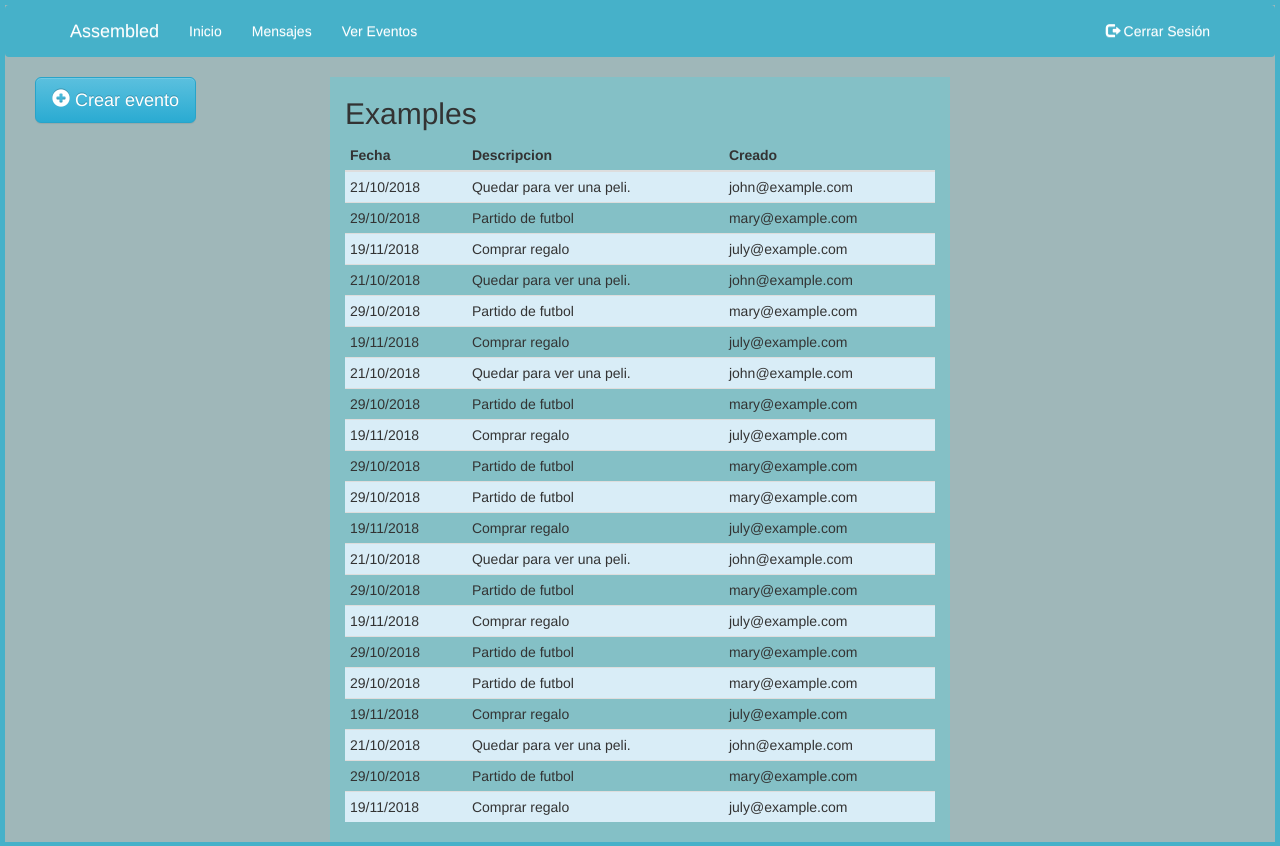
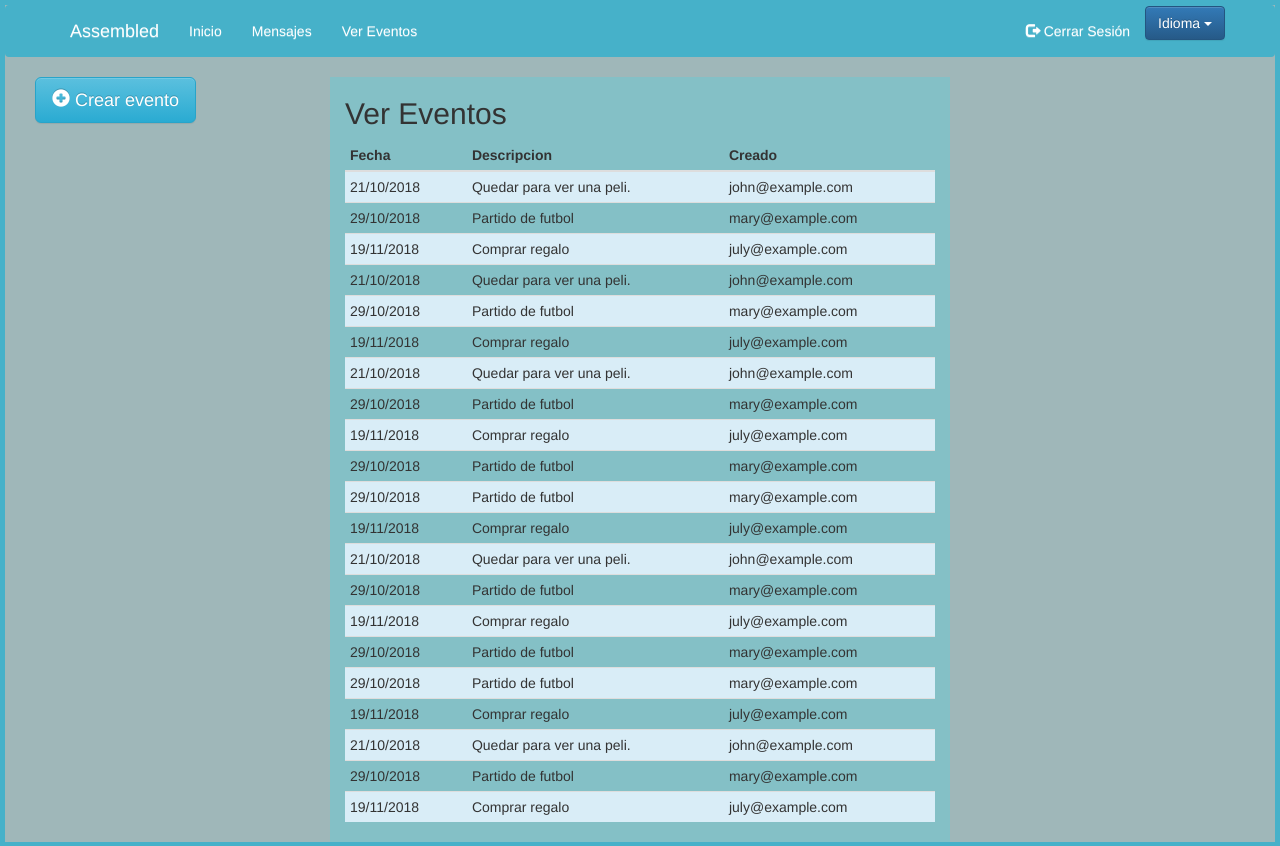
Before and after one commit to Eldam/ProyectoTSW, a PHP site: page /Controllers/index_controller.php in a window 1280 px wide. Shown: the top 846 px of the page. Run offline with PHP 8.4, Linux system fonts and the light colour scheme; the visitor is signed in with stand-in values (Sample User, id 1); some libraries are stand-ins or nearby versions.

Commit message:
Add button to change language

```diff
--- a/Lang/en.php
+++ b/Lang/en.php
@@ -7,6 +7,11 @@ $lang = array(
 	"checkIn" => "Check in",
     "Login" => "Login",
     "LogOut" => "Log Out",
+    "ln" => "Language",
+    "es" => "Spanish",
+    "en" => "English",
+    "editEvent" => "Edit Event",
+    "seeEvent" => "See Events",
     "msgEventLink" => "The link of the event is:",
     "eventName" => "Name of the Event"
 );
--- a/Lang/es.php
+++ b/Lang/es.php
@@ -7,6 +7,11 @@ $lang = array(
 	"checkIn" => "Registrarse",
     "Login" => "Iniciar Sesión",
     "LogOut" => "Cerrar Sesión",
+    "ln" => "Idioma",
+    "es" => "Español",
+    "en" => "Inglés",
+    "editEvent" => "Editar Evento",
+    "seeEvents" => "Ver Eventos",
     "msgEventLink" => "El link del evento es:",
     "eventName" => "Nombre del Evento"
 );
--- a/Locales/header.php
+++ b/Locales/header.php
@@ -53,6 +53,14 @@
 				<li><a class="textColor" href="../Controllers/crear_evento.php"><?php echo $lang["seeEvents"] ?></a></li>
 				</ul>
 				<ul class="nav navbar-nav navbar-right">
+				<div class="btn-group">
+					<button type="button" class="btn btn-primary dropdown-toggle" data-toggle="dropdown">
+					<?php echo $lang["ln"] ?> <span class="caret"></span></button>
+					<ul class="dropdown-menu" role="menu">
+						<li><a href="#"><?php echo $lang["es"] ?></a></li>
+						<li><a href="#"><?php echo $lang["en"] ?></a></li>
+					</ul>
+				</div>
 				<li><a class="textColor active" href="../Functions/Desconectar.php"><span class="glyphicon glyphicon-log-out"></span> <?php echo $lang["LogOut"] ?></a></li>
 				</ul>
 			</div>
--- a/Locales/home.html
+++ b/Locales/home.php
@@ -36,7 +36,11 @@
 
 			<article id="maincontent" class="col-md-6 col-lg-6">
 
-				<h2>Examples</h2>
+				<h2>
+					<?php
+						echo $lang["seeEvents"];
+					?>
+				</h2>
 
 				<table class="table table-condensed">
 						<thead>
--- a/Views/index_view.php
+++ b/Views/index_view.php
@@ -9,7 +9,7 @@ class Index {
     function render(){
 
         include '../Locales/header.php';
-        include '../Locales/home.html';
+        include '../Locales/home.php';
         include '../Locales/footer.php';
     }
 
```
